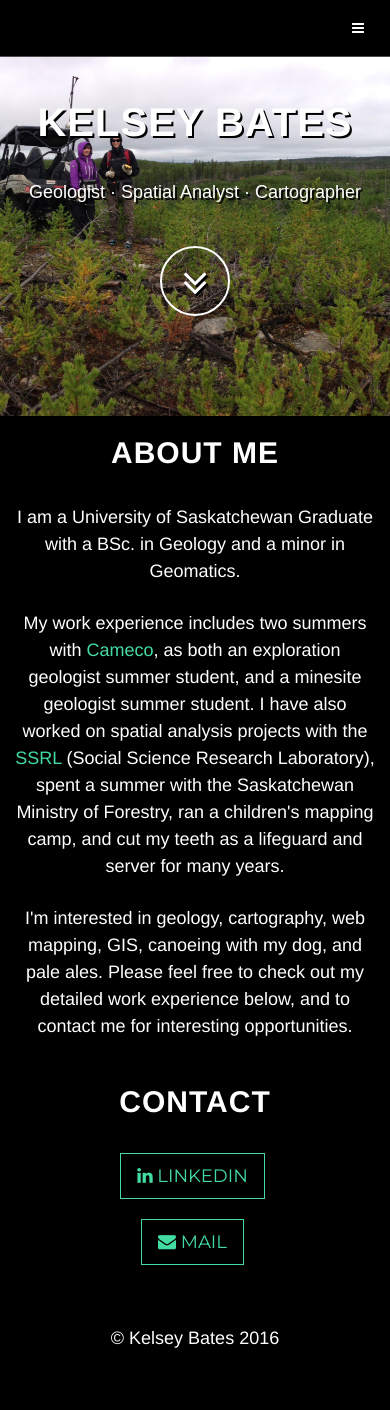
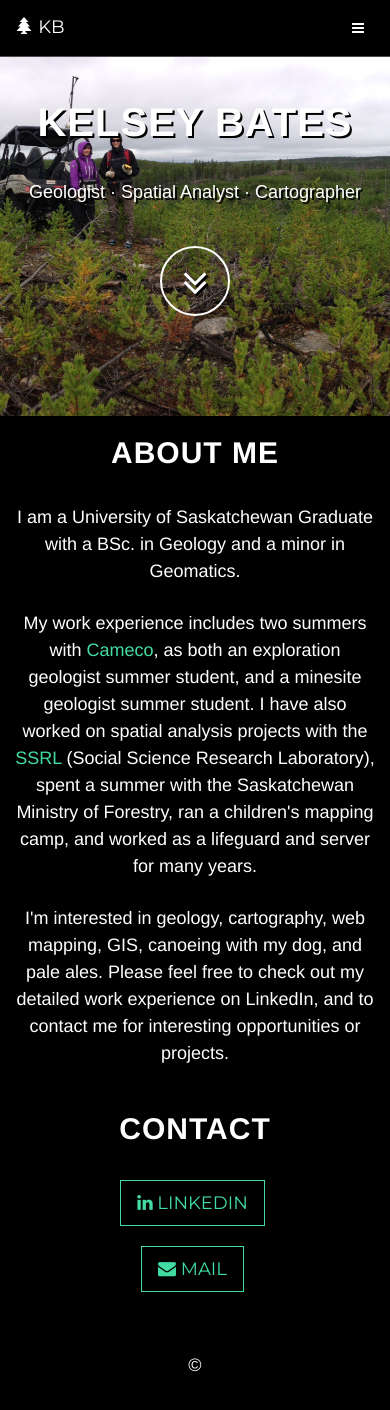
Before and after one commit to kelseybates/kelseybates.github.io, a plain HTML site: page index.html in a window 390 px wide. Drawn offline with Linux system fonts and the light colour scheme; some packages are replaced by stand-ins of ours.

Commit message:
Fixed 768px nav bar text colour issue; it is done.

```diff
--- a/css/grayscale.css
+++ b/css/grayscale.css
@@ -102,8 +102,19 @@ a:focus {
     -webkit-transition: background .3s ease-in-out;
     -moz-transition: background .3s ease-in-out;
     transition: background .3s ease-in-out;
+}
 
+@media(max-width: 768px){
+    a.navbar-brand.page-scroll{
+        color: #fff
+    }
+    .navbar-custom a {
+        color: #fff;
 }
+}
+
+
+
 
 .navbar-custom .nav li a:hover {
     outline: 0;
--- a/index.html
+++ b/index.html
@@ -59,9 +59,6 @@
                         <a class="page-scroll" href="#about">About</a>
                     </li>
                     <li>
-                        <a class="page-scroll" href="#download">Work Experience</a>
-                    </li>
-                    <li>
                         <a class="page-scroll" href="#contact">Contact</a>
                     </li>
                 </ul>
@@ -94,8 +91,8 @@
             <div class="col-lg-8 col-lg-offset-2">
                 <h2>About Me</h2>
                 <p>I am a University of Saskatchewan Graduate with a BSc. in Geology and a minor in Geomatics.</p>
-                <p>My work experience includes two summers with <a href="https://www.cameco.com/">Cameco</a>, as both an exploration geologist summer student, and a minesite geologist summer student. I have also worked on spatial analysis projects with the <a href="http://ssrl.usask.ca/">SSRL </a>(Social Science Research Laboratory), spent a summer with the Saskatchewan Ministry of Forestry, ran a children's mapping camp, and cut my teeth as a lifeguard and server for many years.</p>
-                <p>I'm interested in geology, cartography, web mapping, GIS, canoeing with my dog, and pale ales. Please feel free to check out my detailed work experience below, and to contact me for interesting opportunities. </p>
+                <p>My work experience includes two summers with <a href="https://www.cameco.com/">Cameco</a>, as both an exploration geologist summer student, and a minesite geologist summer student. I have also worked on spatial analysis projects with the <a href="http://ssrl.usask.ca/">SSRL </a>(Social Science Research Laboratory), spent a summer with the Saskatchewan Ministry of Forestry, ran a children's mapping camp, and worked as a lifeguard and server for many years.</p>
+                <p>I'm interested in geology, cartography, web mapping, GIS, canoeing with my dog, and pale ales. Please feel free to check out my detailed work experience on LinkedIn, and to contact me for interesting opportunities or projects. </p>
             </div>
         </div>
     </section>
@@ -124,9 +121,13 @@
     <!-- Footer -->
     <footer>
         <div class="container text-center">
-            <p>&copy; Kelsey Bates 2016</p>
+            <p>&copy;</p>
         </div>
     </footer>
+    <br>
+    <br>
+    <br>
+    <br>
 
     <!-- jQuery -->
     <script src="js/jquery.js"></script>
```
